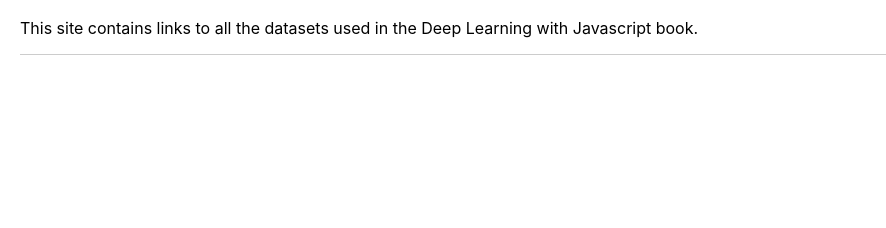
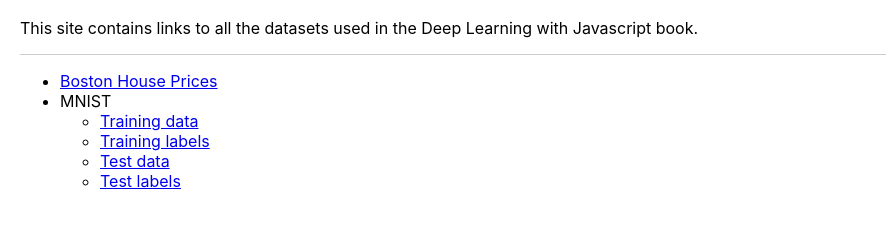
Before and after one commit to dljsbook/datasets-deprec, a website: page data/index.html in a window 1280 px wide. Shown: the part 62-290 px from the top of the page, without its empty margins (0-886 px from the left). Drawn offline with Linux system fonts and the light colour scheme.

Commit message:
Add links

```diff
--- a/data/index.html
+++ b/data/index.html
@@ -21,5 +21,17 @@
     <h1>Datasets for the Deep Learning With Javascript book</h1>
     <p>This site contains links to all the datasets used in the Deep Learning with Javascript book.</p>
     <hr />
+    <ul>
+      <li><a href="Boston-House-Prices/data.csv">Boston House Prices</a></li>
+      <li>
+        MNIST
+        <ul>
+          <li><a href="MNIST/train-images.idx3-ubyte">Training data</a></li>
+          <li><a href="MNIST/train-labels.idx1-ubyte">Training labels</a></li>
+          <li><a href="MNIST/t10k-images.idx3-ubyte">Test data</a></li>
+          <li><a href="MNIST/t10k-labels.idx1-ubyte">Test labels</a></li>
+        </ul>
+      </li>
+    </ul>
   </body>
 </html>
```
